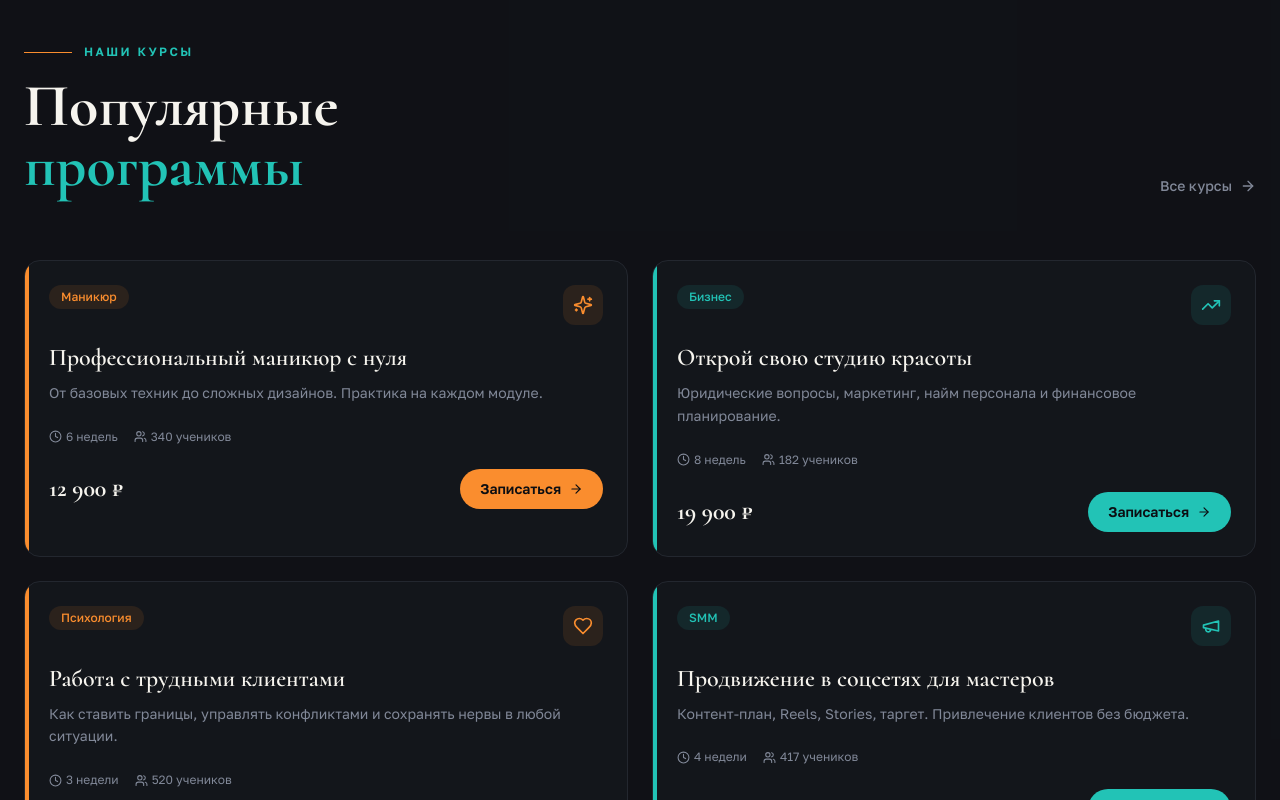
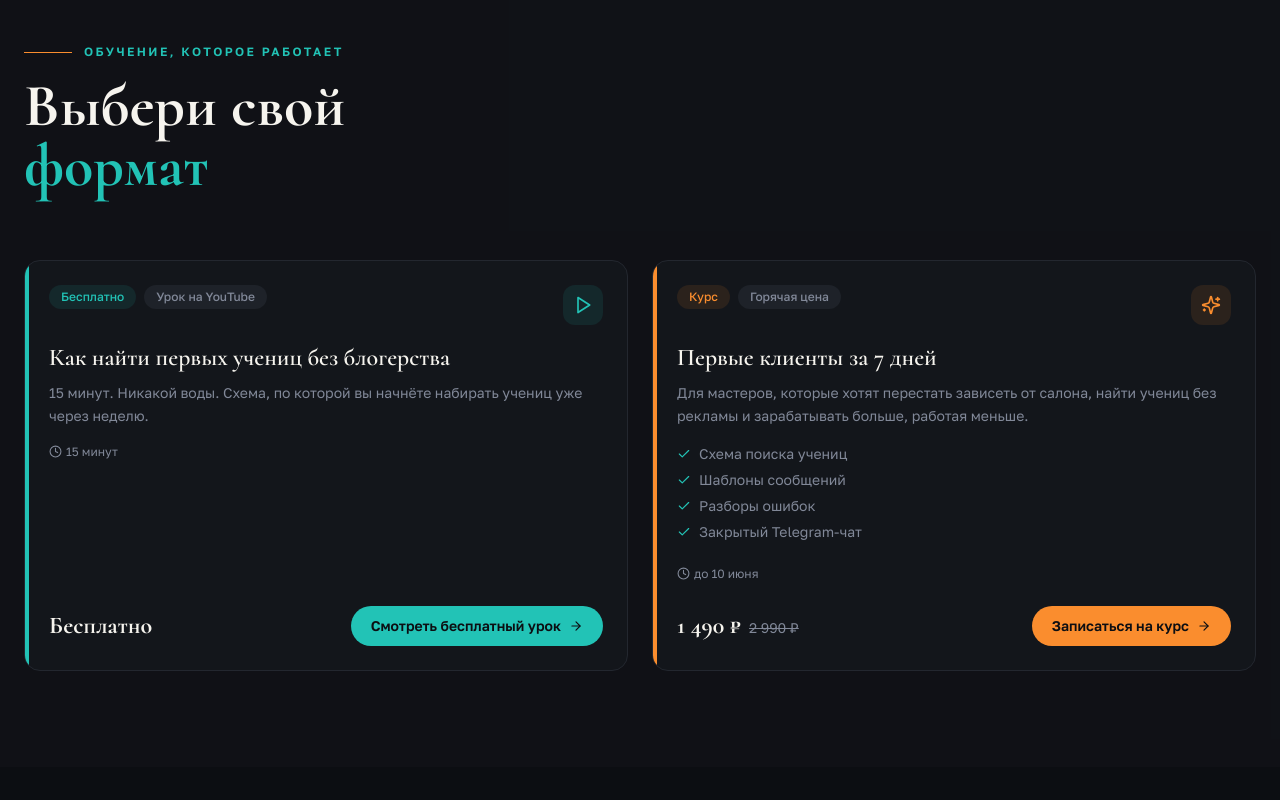
Before and after one commit to pr-poehali-dev/beauty-boundaries-guide, a React (Vite) app: page / in a window 1280 px wide. Shown: the part 1040-1840 px from the top of the page. Built offline with nearby package versions, Linux system fonts and the light colour scheme.

Commit message:
Add educational course section

```diff
--- a/src/components/CoursesSection.tsx
+++ b/src/components/CoursesSection.tsx
@@ -3,47 +3,31 @@ import Icon from "@/components/ui/icon";
 const COURSES = [
   {
     id: 1,
-    tag: "Маникюр",
-    title: "Профессиональный маникюр с нуля",
-    desc: "От базовых техник до сложных дизайнов. Практика на каждом модуле.",
-    price: "12 900 ₽",
-    duration: "6 недель",
-    students: "340",
-    color: "coral",
-    icon: "Sparkles",
+    tag: "Бесплатно",
+    title: "Как найти первых учениц без блогерства",
+    desc: "15 минут. Никакой воды. Схема, по которой вы начнёте набирать учениц уже через неделю.",
+    price: "Бесплатно",
+    duration: "15 минут",
+    badge: "Урок на YouTube",
+    color: "teal",
+    icon: "Play",
+    href: "#",
+    cta: "Смотреть бесплатный урок",
   },
   {
     id: 2,
-    tag: "Бизнес",
-    title: "Открой свою студию красоты",
-    desc: "Юридические вопросы, маркетинг, найм персонала и финансовое планирование.",
-    price: "19 900 ₽",
-    duration: "8 недель",
-    students: "182",
-    color: "teal",
-    icon: "TrendingUp",
-  },
-  {
-    id: 3,
-    tag: "Психология",
-    title: "Работа с трудными клиентами",
-    desc: "Как ставить границы, управлять конфликтами и сохранять нервы в любой ситуации.",
-    price: "7 900 ₽",
-    duration: "3 недели",
-    students: "520",
+    tag: "Курс",
+    title: "Первые клиенты за 7 дней",
+    desc: "Для мастеров, которые хотят перестать зависеть от салона, найти учениц без рекламы и зарабатывать больше, работая меньше.",
+    price: "1 490 ₽",
+    oldPrice: "2 990 ₽",
+    duration: "до 10 июня",
+    badge: "Горячая цена",
     color: "coral",
-    icon: "Heart",
-  },
-  {
-    id: 4,
-    tag: "SMM",
-    title: "Продвижение в соцсетях для мастеров",
-    desc: "Контент-план, Reels, Stories, таргет. Привлечение клиентов без бюджета.",
-    price: "9 900 ₽",
-    duration: "4 недели",
-    students: "417",
-    color: "teal",
-    icon: "Megaphone",
+    icon: "Sparkles",
+    href: "https://t.me/nastasia_pristupa",
+    cta: "Записаться на курс",
+    features: ["Схема поиска учениц", "Шаблоны сообщений", "Разборы ошибок", "Закрытый Telegram-чат"],
   },
 ];
 
@@ -90,64 +74,82 @@ export default function CoursesSection() {
       {/* COURSES */}
       <section className="py-24 px-6 bg-secondary/20">
         <div className="max-w-7xl mx-auto">
-          <div className="flex flex-col md:flex-row md:items-end justify-between mb-16 gap-6">
-            <div>
+          <div className="mb-16">
             <div className="flex items-center gap-3 mb-4">
               <div className="h-px w-12 bg-coral" />
-                <span className="section-label">Наши курсы</span>
+              <span className="section-label">Обучение, которое работает</span>
             </div>
             <h2 className="font-display text-5xl md:text-6xl font-bold leading-tight">
-                Популярные<br /><em className="text-teal not-italic">программы</em>
+              Выбери свой<br /><em className="text-teal not-italic">формат</em>
             </h2>
-            </div>
-            <button className="self-start md:self-auto flex items-center gap-2 text-muted-foreground hover:text-teal transition-colors text-sm font-medium">
-              Все курсы <Icon name="ArrowRight" size={16} />
-            </button>
           </div>
 
           <div className="grid grid-cols-1 md:grid-cols-2 gap-6">
             {COURSES.map((course, i) => (
               <div
                 key={course.id}
-                className="group relative bg-card border border-border rounded-2xl p-6 card-hover cursor-pointer overflow-hidden"
+                className="group relative bg-card border border-border rounded-2xl p-6 card-hover overflow-hidden flex flex-col"
                 style={{ animationDelay: `${i * 0.1}s` }}
               >
                 <div className={`absolute top-0 left-0 w-1 h-full ${course.color === "coral" ? "bg-coral" : "bg-teal"}`} />
 
                 <div className="flex items-start justify-between mb-4">
+                  <div className="flex items-center gap-2">
                     <span className={`tag-pill ${course.color === "coral" ? "bg-coral/10 text-coral" : "bg-teal/10 text-teal"}`}>
                       {course.tag}
                     </span>
-                  <div className={`w-10 h-10 rounded-xl flex items-center justify-center ${course.color === "coral" ? "bg-coral/10" : "bg-teal/10"}`}>
-                    <Icon name={course.icon as "Sparkles" | "TrendingUp" | "Heart" | "Megaphone"} size={20} className={course.color === "coral" ? "text-coral" : "text-teal"} />
+                    {course.badge && (
+                      <span className="tag-pill bg-secondary text-muted-foreground">{course.badge}</span>
+                    )}
+                  </div>
+                  <div className={`w-10 h-10 rounded-xl flex items-center justify-center shrink-0 ${course.color === "coral" ? "bg-coral/10" : "bg-teal/10"}`}>
+                    <Icon name={course.icon as "Play" | "Sparkles"} size={20} className={course.color === "coral" ? "text-coral" : "text-teal"} />
                   </div>
                 </div>
 
                 <h3 className="font-display text-2xl font-semibold mb-2 leading-snug group-hover:text-coral transition-colors">
                   {course.title}
                 </h3>
-                <p className="text-muted-foreground text-sm leading-relaxed mb-6 line-clamp-2">
+                <p className="text-muted-foreground text-sm leading-relaxed mb-4">
                   {course.desc}
                 </p>
 
-                <div className="flex items-center gap-4 text-xs text-muted-foreground mb-6">
+                {course.features && (
+                  <ul className="flex flex-col gap-1.5 mb-6">
+                    {course.features.map((f) => (
+                      <li key={f} className="flex items-center gap-2 text-sm text-muted-foreground">
+                        <Icon name="Check" size={14} className="text-teal shrink-0" />
+                        {f}
+                      </li>
+                    ))}
+                  </ul>
+                )}
+
+                <div className="flex items-center gap-3 text-xs text-muted-foreground mb-6">
                   <span className="flex items-center gap-1">
                     <Icon name="Clock" size={13} /> {course.duration}
                   </span>
-                  <span className="flex items-center gap-1">
-                    <Icon name="Users" size={13} /> {course.students} учеников
-                  </span>
                 </div>
 
-                <div className="flex items-center justify-between">
+                <div className="flex items-center justify-between mt-auto">
+                  <div>
                     <span className="font-display text-2xl font-bold">{course.price}</span>
-                  <button className={`flex items-center gap-2 px-5 py-2.5 rounded-full text-sm font-semibold transition-all duration-300 ${
+                    {"oldPrice" in course && course.oldPrice && (
+                      <span className="ml-2 text-sm text-muted-foreground line-through">{course.oldPrice}</span>
+                    )}
+                  </div>
+                  <a
+                    href={course.href}
+                    target="_blank"
+                    rel="noopener noreferrer"
+                    className={`flex items-center gap-2 px-5 py-2.5 rounded-full text-sm font-semibold transition-all duration-300 ${
                       course.color === "coral"
                         ? "bg-coral text-[hsl(220,20%,6%)] hover:opacity-90 hover-glow"
                         : "bg-teal text-[hsl(220,20%,6%)] hover:opacity-90 hover-glow-teal"
-                  }`}>
-                    Записаться <Icon name="ArrowRight" size={14} />
-                  </button>
+                    }`}
+                  >
+                    {course.cta} <Icon name="ArrowRight" size={14} />
+                  </a>
                 </div>
               </div>
             ))}
@@ -175,13 +177,13 @@ export default function CoursesSection() {
               <div>
                 <div className="flex items-center gap-2 mb-4">
                   <span className="w-2 h-2 bg-teal rounded-full animate-pulse" />
-                  <span className="section-label">Ближайший вебинар</span>
+                  <span className="section-label">Бесплатный вебинар · 15 июня</span>
                 </div>
                 <h2 className="font-display text-4xl md:text-5xl font-bold mb-3 leading-tight">
                   Как стать <em className="text-coral not-italic">наставником</em><br />и зарабатывать на знаниях
                 </h2>
-                <p className="text-muted-foreground mb-2">📅 15 июня 2026 · 19:00 МСК · Бесплатно</p>
-                <p className="text-sm text-muted-foreground">Ведёт: Настасья Приступа</p>
+                <p className="text-muted-foreground mb-1">📅 15 июня · 19:00 МСК · Бесплатно</p>
+                <p className="text-sm text-muted-foreground">Ведёт: Настасья Приступа. Места ограничены.</p>
               </div>
               <div className="flex flex-col gap-3 shrink-0">
                 <a
@@ -192,7 +194,7 @@ export default function CoursesSection() {
                 >
                   Записаться бесплатно →
                 </a>
-                <p className="text-xs text-center text-muted-foreground">Осталось 47 мест</p>
+                <p className="text-xs text-center text-muted-foreground">Регистрация через Telegram</p>
               </div>
             </div>
           </div>
```
Lines whose indentation alone changed are shown as unchanged.
